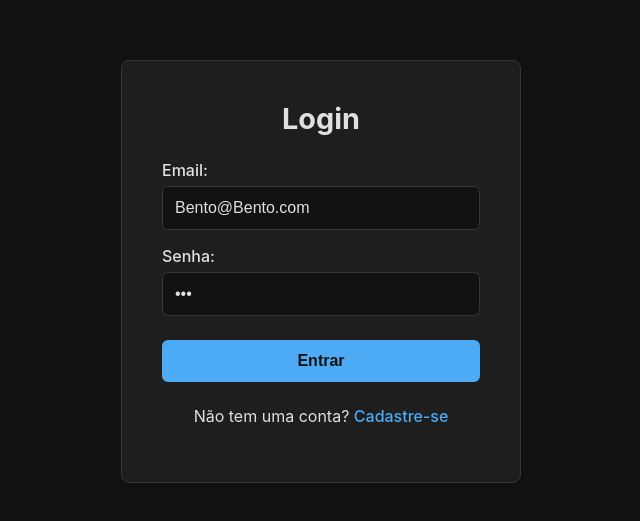
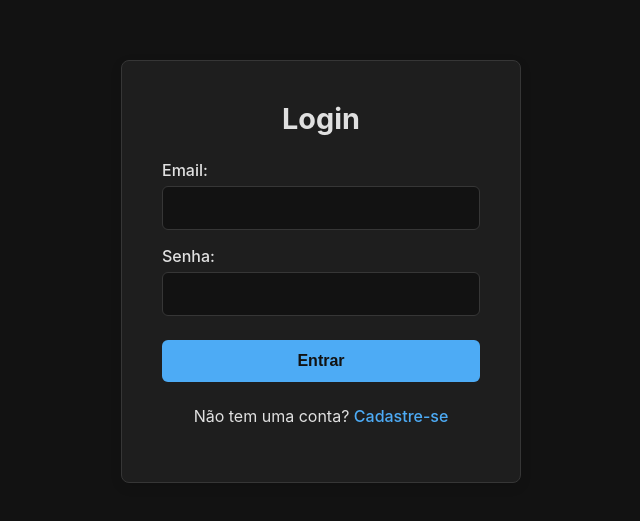
Before and after one commit to Cry199/Linktree-clone-Full-Stack, a React (Vite) app in the folder linktreeclone-frontend/: page /login in a window 1280 px wide. Shown: the part 129-650 px from the top of the page, without its empty margins (319-959 px from the left). Built offline with nearby package versions, Linux system fonts and the light colour scheme.

Commit message:
Remove valores padrão de email e senha no LoginPage

```diff
--- a/linktreeclone-frontend/src/features/auth/pages/LoginPage.jsx
+++ b/linktreeclone-frontend/src/features/auth/pages/LoginPage.jsx
@@ -4,8 +4,8 @@ import { useAuth } from '../../../context/AuthContext';
 import './AuthForm.css';
 
 const LoginPage = () => {
-  const [email, setEmail] = useState('Bento@Bento.com');
-  const [password, setPassword] = useState('123');
+  const [email, setEmail] = useState('');
+  const [password, setPassword] = useState('');
   const [error, setError] = useState('');
   const navigate = useNavigate();
   const { login } = useAuth();
```
